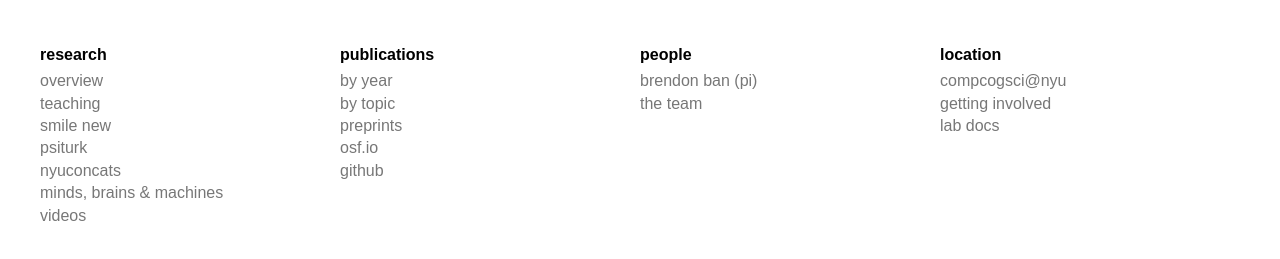
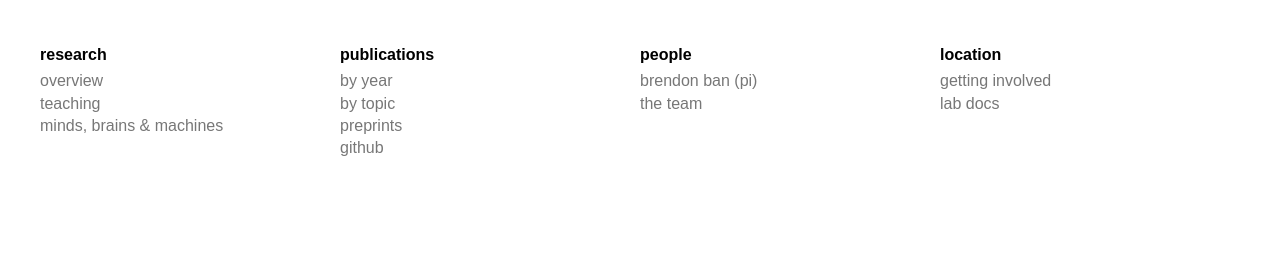
Before and after one commit to brendonban/identity-wellbeing-lab, a Next.js app: page / in a window 1280 px wide. Shown: the part 481-740 px from the top of the page. Built offline with nearby package versions, Linux system fonts and the light colour scheme.

Commit message:
Update GitHub link and remove outdated links
Updated the GitHub link to point to the user's profile and removed outdated links.

```diff
--- a/app/page.tsx
+++ b/app/page.tsx
@@ -66,11 +66,7 @@ export default function Page() {
 
           <a href="#">overview</a>
           <a href="#">teaching</a>
-          <a href="#">smile new</a>
-          <a href="#">psiturk</a>
-          <a href="#">nyuconcats</a>
           <a href="#">minds, brains & machines</a>
-          <a href="#">videos</a>
         </section>
 
         <section className="home-section">
@@ -79,8 +75,7 @@ export default function Page() {
           <a href="#">by year</a>
           <a href="#">by topic</a>
           <a href="#">preprints</a>
-          <a href="#">osf.io</a>
-          <a href="#">github</a>
+          <a href="https://github.com/brendonban">github</a>
         </section>
 
         <section className="home-section">
@@ -93,7 +88,6 @@ export default function Page() {
         <section className="home-section">
           <div className="home-section-title">location</div>
 
-          <a href="#">compcogsci@nyu</a>
           <a href="#">getting involved</a>
           <a href="#">lab docs</a>
         </section>
```
